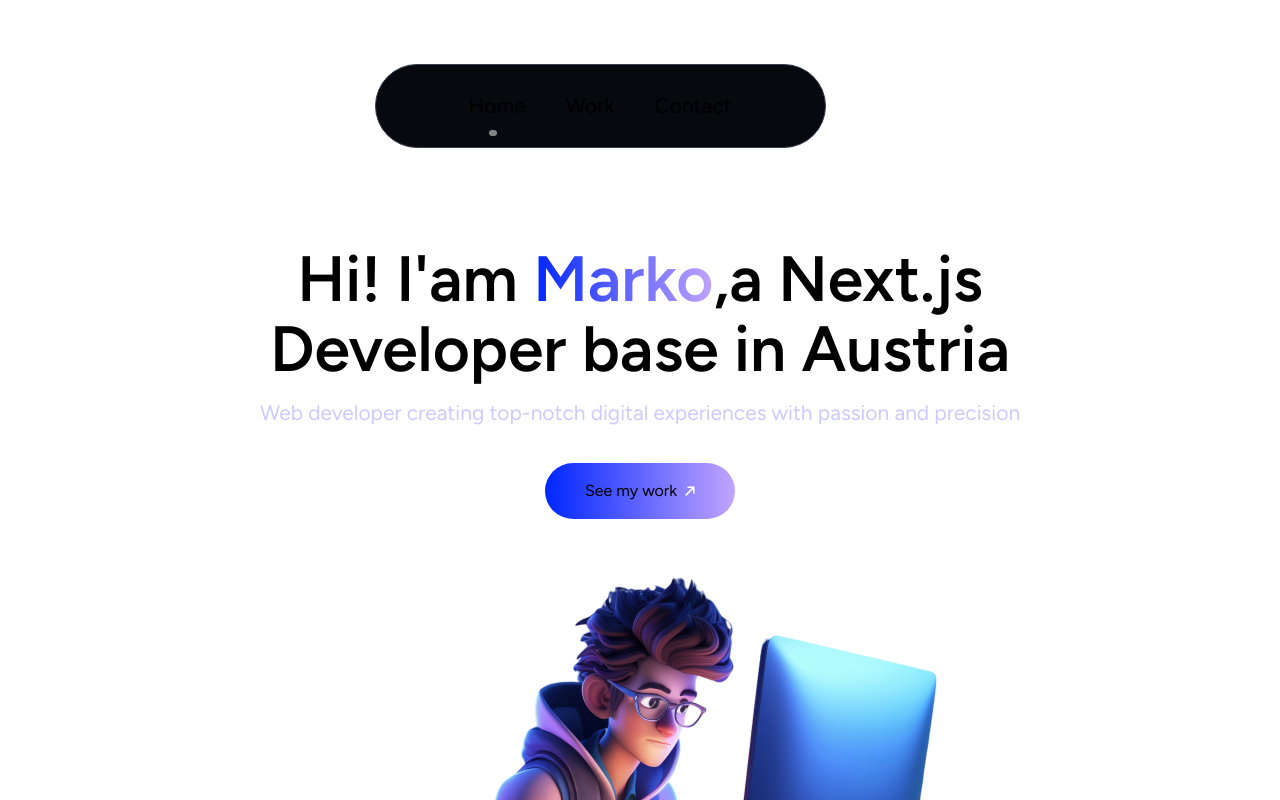
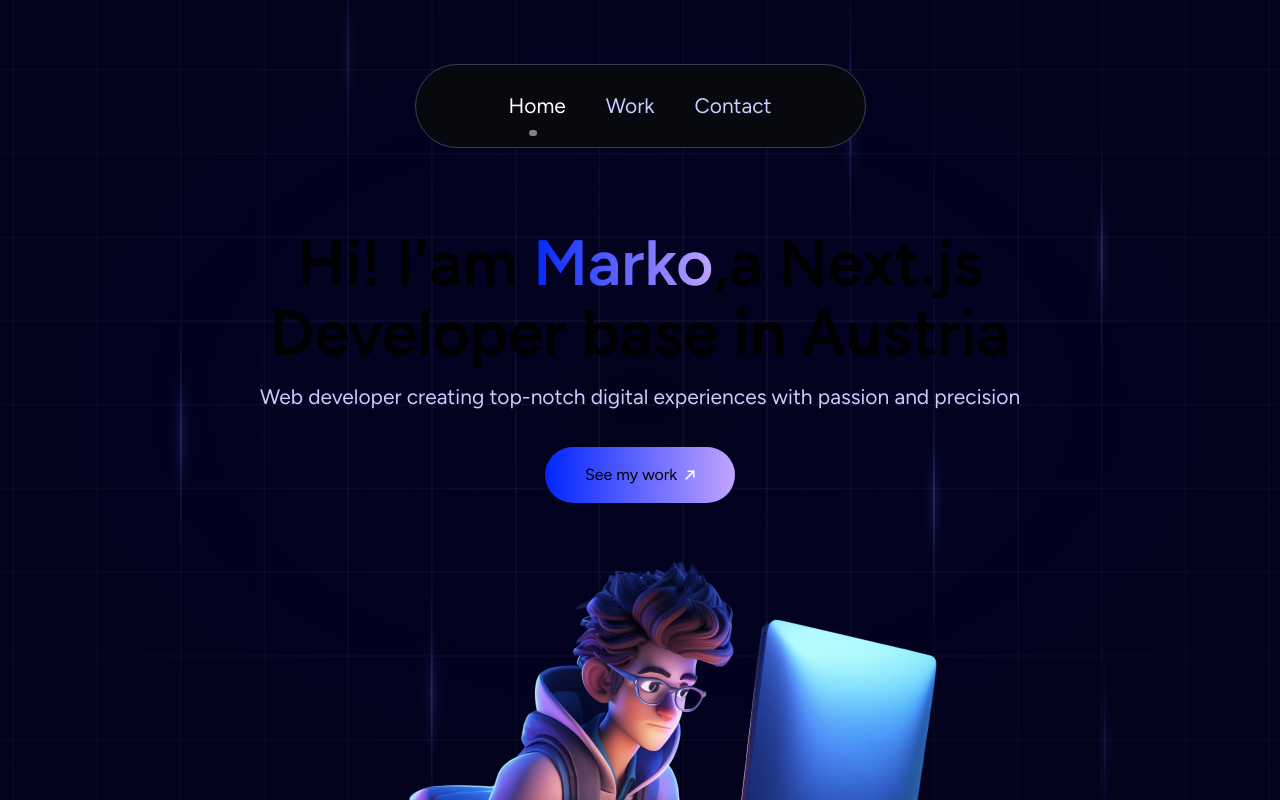
Before and after one commit to Marko026/portfolio, a Next.js app: page / in a window 1280 px wide. Before the commit this address had no page. Shown: the top 800 px of the page. Built offline with nearby package versions, Linux system fonts and the light colour scheme; grey boxes are pictures that could not be loaded.

Commit message:
Refactor contact and layout components

```diff
--- a/app/contact/page.tsx
+++ b/app/contact/page.tsx
@@ -1,7 +1,9 @@
-import React from "react";
-
 const Contact = () => {
-  return <div>Contact</div>;
+  return (
+    <div>
+      <h1>Contact</h1>
+    </div>
+  );
 };
 
 export default Contact;
--- a/app/layout.tsx
+++ b/app/layout.tsx
@@ -15,9 +15,11 @@
 }) {
   return (
     <html lang="en">
-      <body className="font-figTree">
+      <body className="font-figTree relative  bg-[#03031C] ">
         <ThemeProvider attribute="class" disableTransitionOnChange>
-          <main>
+          <main
+            className="bg-no-repeat bg-cover bg-center h-screen pt-16"
+            style={{ background: `url(/squer.svg)` }}>
             <div className="max-w-7xl mx-auto">
               <Navbar />
               {children}
--- a/app/page.tsx
+++ b/app/page.tsx
@@ -1,10 +1,9 @@
-import { Button } from "@/components/ui/button";
 import Image from "next/image";
 import Link from "next/link";
 
 export default async function Home() {
   return (
-    <div className="flex flex-col items-center mt-24 h-screen">
+    <div className="flex flex-col items-center mt-20 ">
       <div className="max-w-3xl text-center">
         <h1 className="h1-semibold mb-4">
           Hi! I'am&nbsp;
--- a/app/work/page.tsx
+++ b/app/work/page.tsx
@@ -9,7 +9,7 @@
   const allCaseStudies = await getProjects();
 
   return (
-    <div className="grid gird-cols-1 md:grid-cols-2 gap-5 my-20 ">
+    <div className="grid gird-cols-1 md:grid-cols-2 gap-5 mt-20 ">
       {allCaseStudies.map((project: allProjects) => (
         <ProjectCard project={project} key={project._id} />
       ))}
--- a/components/navbar/page.tsx
+++ b/components/navbar/page.tsx
@@ -1,38 +1,28 @@
 "use client";
 import Link from "next/link";
-import React, { useEffect, useState } from "react";
 import { pages } from "@/constants";
 import Image from "next/image";
-import { useRouter } from "next/navigation";
-
+import { usePathname } from "next/navigation";
 type PageTypes = {
   name: string;
   path: string;
 };
 
 const Navbar = () => {
-  const [isActive, setIsActive] = useState("/");
-  const router = useRouter();
-
-  useEffect(() => {
-    router.push("/");
-  }, []);
+  const path = usePathname();
 
   return (
-    <nav className="flex justify-center items-center pt-16">
-      <div className="mr-20">
+    <nav className="flex justify-center items-center ">
+      <div>
         <div className="w-[451px]  flex justify-center py-7 px-2 border  border-gray-700   rounded-full  bg-black-100 gap-10 ">
           {pages.map((page: PageTypes) => (
             <Link
               key={page.path}
               href={page.path}
-              onClick={() => setIsActive(page.path)}
               className={`relative max-w-[268px]`}>
               <p
                 className={` paragraph-regular ${
-                  isActive === page.path
-                    ? "dark:text-white-900"
-                    : "dark:text-white-800"
+                  path === page.path ? "text-white-900" : "text-white-800"
                 }`}>
                 {page.name}
               </p>
@@ -43,7 +33,7 @@
                 height={8}
                 alt="indicator"
                 className={`absolute
-              ${isActive === page.path ? "block" : "hidden"}
+              ${path === page.path ? "block" : "hidden"}
               bottom-[-17px] right-[50%] animate-pulse transform -translate-x-50% rounded-full`}
               />
             </Link>
--- a/tailwind.config.ts
+++ b/tailwind.config.ts
@@ -12,7 +12,7 @@
         text: "text",
       },
       fontFamily: {
-        figTree: ["Figtree", "sans-serif"],
+        figTree: ["FigTree", "sans-serif"],
       },
       colors: {
         white: {
@@ -24,13 +24,9 @@
           200: "#191939",
         },
       },
-      backgroundImage: {
-        "gradient-radial": "radial-gradient(var(--tw-gradient-stops))",
-        "gradient-conic":
-          "conic-gradient(from 180deg at 50% 50%, var(--tw-gradient-stops))",
-      },
     },
   },
+  variants: {},
   plugins: [require("tailwindcss-animate")],
 };
 export default config;
```
Also changed, not shown: app/work/projectsDetails/[slug]/page.tsx (renamed from app/work/[slug]/page.tsx), public/squer.svg (added).
